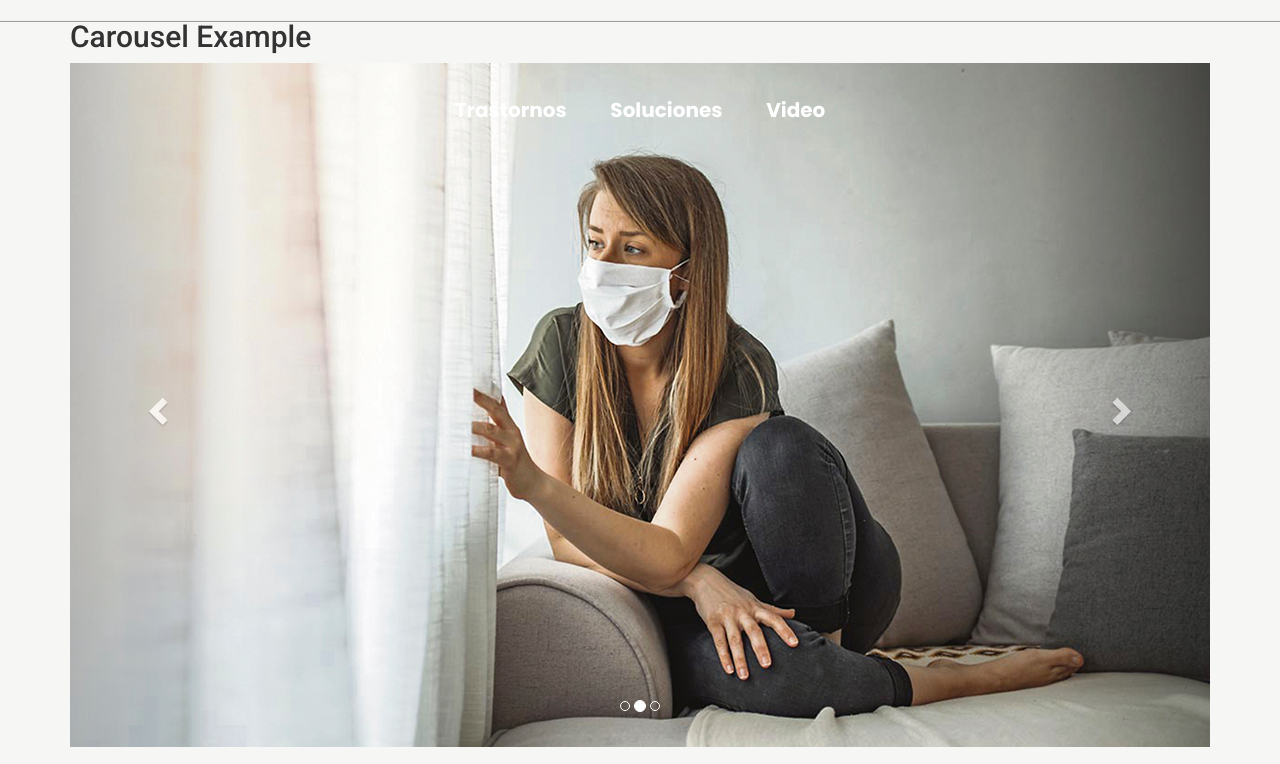
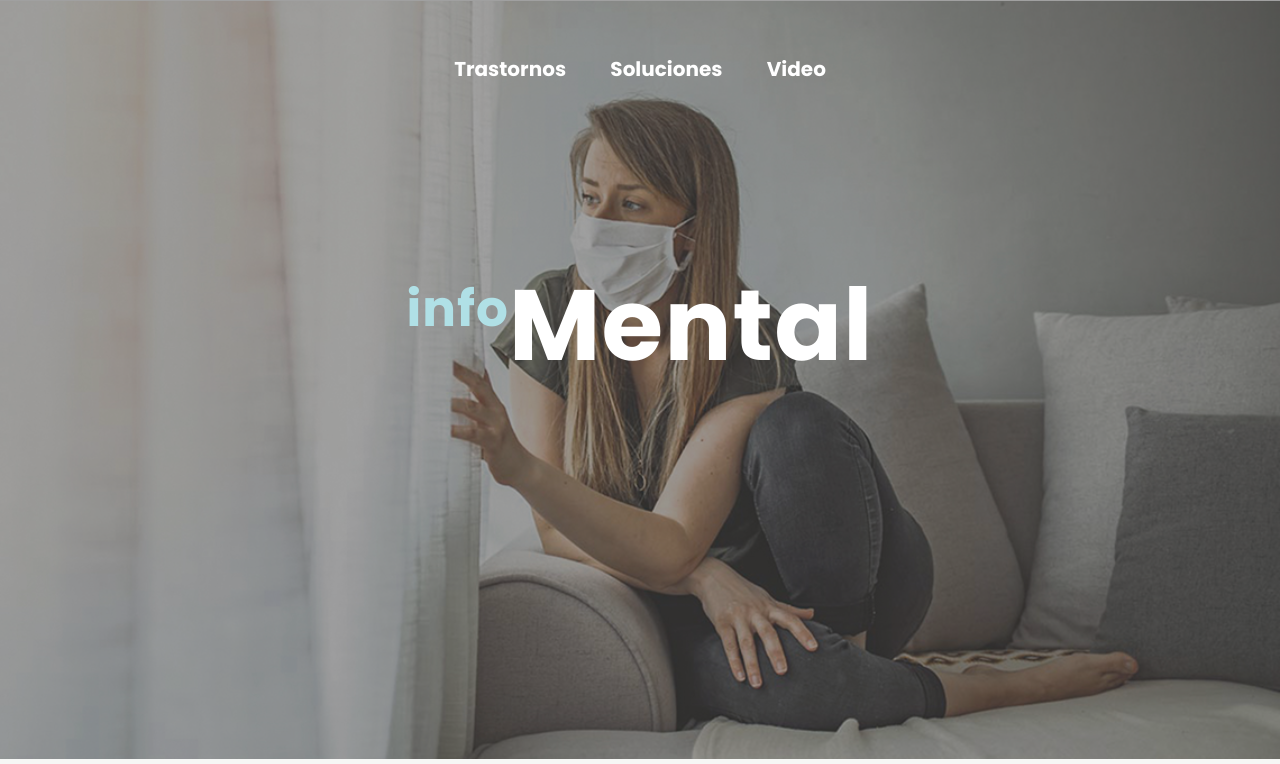
Before and after one commit to xavierjc03/final, a plain HTML site: page index.html in a window 1280 px wide. Shown: the top 764 px of the page. Drawn offline with nearby package versions, Linux system fonts and the light colour scheme.

Commit message:
qq4 commit

```diff
--- a/index.html
+++ b/index.html
@@ -13,60 +13,8 @@
     <script src="https://code.jquery.com/jquery-3.5.1.min.js"></script>
     <script type="text/javascript" src="js/indexscrip.js"></script>
 
-    <link rel="stylesheet" href="https://maxcdn.bootstrapcdn.com/bootstrap/3.4.1/css/bootstrap.min.css">
-    <script src="https://ajax.googleapis.com/ajax/libs/jquery/3.5.1/jquery.min.js"></script>
-    <script src="https://maxcdn.bootstrapcdn.com/bootstrap/3.4.1/js/bootstrap.min.js"></script>
-
 </head>
 <body>
-
-
-
-
-
-<div class="container">
-    <h2>Carousel Example</h2>
-    <div id="myCarousel" class="carousel slide" data-ride="carousel">
-      <!-- Indicators -->
-      <ol class="carousel-indicators">
-        <li data-target="#myCarousel" data-slide-to="0" class="active"></li>
-        <li data-target="#myCarousel" data-slide-to="1"></li>
-        <li data-target="#myCarousel" data-slide-to="2"></li>
-      </ol>
-
-      <!-- Wrapper for slides -->
-      <div class="carousel-inner">
-        <div class="item active">
-          <img src="Img/cara.jpg" alt="Los Angeles" style="width:100%;">
-        </div>
-
-        <div class="item">
-          <img src="Img/trast.jpg" alt="Chicago" style="width:100%;">
-        </div>
-
-        <div class="item">
-          <img src="Img/gota-paz.jpg" alt="New york" style="width:100%;">
-        </div>
-      </div>
-
-      <!-- Left and right controls -->
-      <a class="left carousel-control" href="#myCarousel" data-slide="prev">
-        <span class="glyphicon glyphicon-chevron-left"></span>
-        <span class="sr-only">Previous</span>
-      </a>
-      <a class="right carousel-control" href="#myCarousel" data-slide="next">
-        <span class="glyphicon glyphicon-chevron-right"></span>
-        <span class="sr-only">Next</span>
-      </a>
-    </div>
-  </div>
-
-
-
-
-
-
-
     <div>
         <header>
             <div id="cuadro" class="esquina_pagina"> </div>
@@ -87,6 +35,7 @@
             <div class=" w-full">
                 <p>Primer Artículo</p>
                 <div class="w-full1">
+
                     <a href="trastornos.html"><img src="Img/trast.jpg" /></a><br />
                     <a href="trastornos.html" class="enla">Trastornos mentales causados por la cuarentena</a>
                 </div>
```
